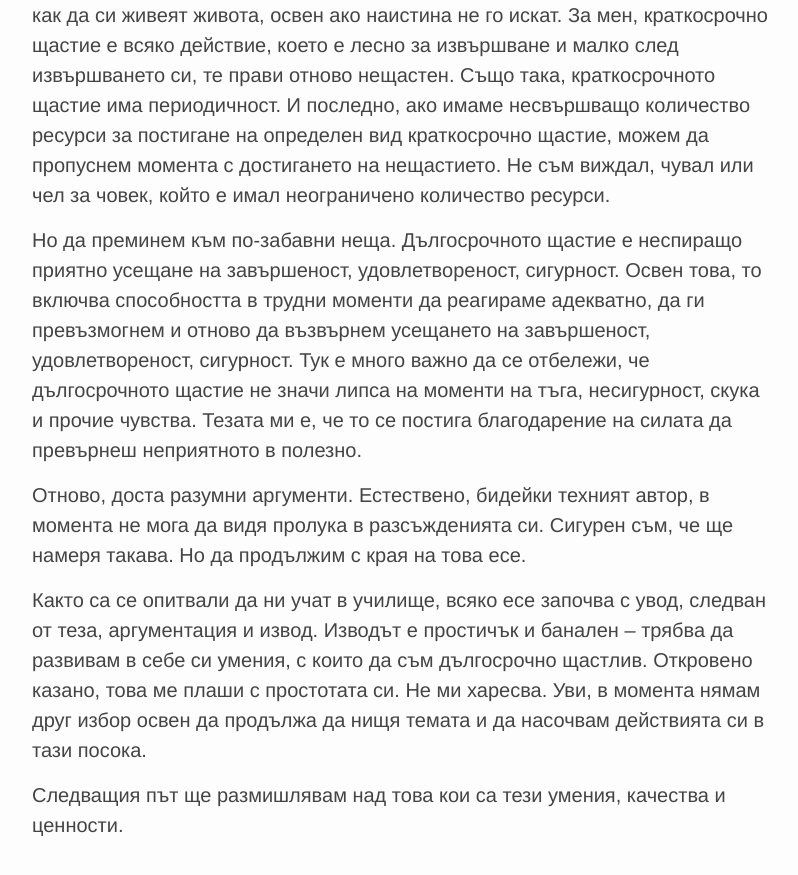
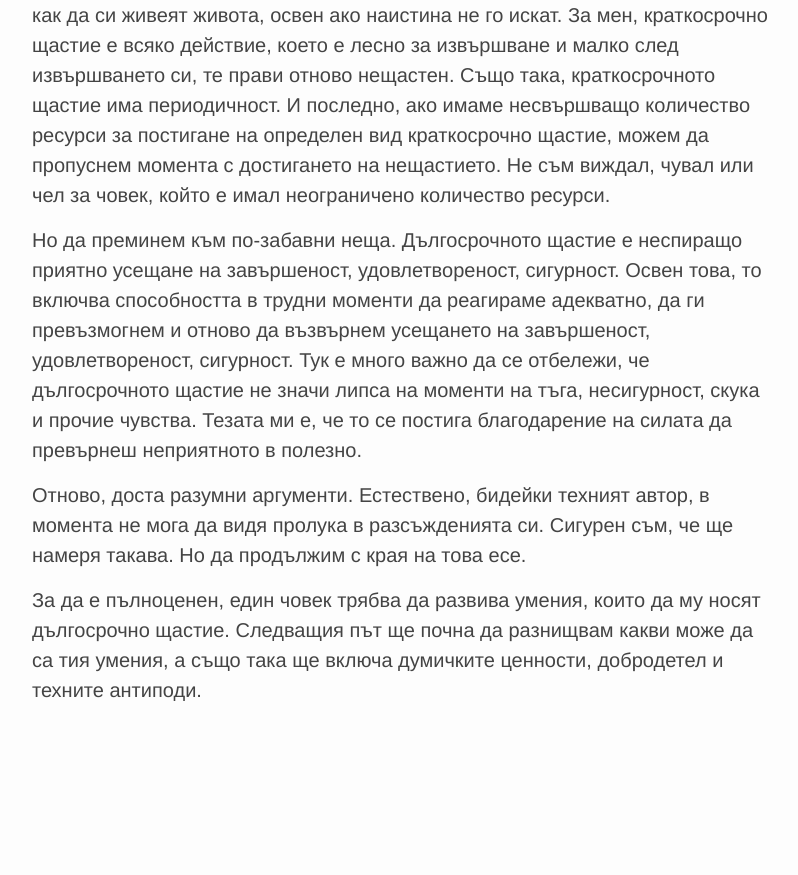
Before and after one commit to emdeha/emdeha.github.io, a Jekyll site: the page built from _posts/2017-05-14-life-fundamentals.markdown, in a window 1280 px wide and 900 px high, scrolled down 1749 px. Shown: the top 875 px of the window, without its empty margins (238-1036 px from the left). Built offline with Jekyll 4.4.1, drawn with Linux system fonts in a browser that asks for light colours; after the commit the page ends 2514 px from its top, so only the background shows below that.

Commit message:
Reworks the ending.

```diff
--- a/_posts/2017-05-14-life-fundamentals.markdown
+++ b/_posts/2017-05-14-life-fundamentals.markdown
@@ -77,11 +77,7 @@ date: 2017-05-14
 не мога да видя пролука в разсъжденията си. Сигурен съм, че ще намеря такава.
 Но да продължим с края на това есе.
 
-Както са се опитвали да ни учат в училище, всяко есе започва с увод, следван
-от теза, аргументация и извод. Изводът е простичък и банален -- трябва да
-развивам в себе си умения, с които да съм дългосрочно щастлив. Откровено
-казано, това ме плаши с простотата си. Не ми харесва. Уви, в момента нямам
-друг избор освен да продължа да нищя темата и да насочвам действията си в тази
-посока.
-
-Следващия път ще размишлявам над това кои са тези умения, качества и ценности.
+За да е пълноценен, един човек трябва да развива умения, които да му носят
+дългосрочно щастие. Следващия път ще почна да разнищвам какви може да са тия
+умения, а също така ще включа думичките ценности, добродетел и техните
+антиподи.
```
